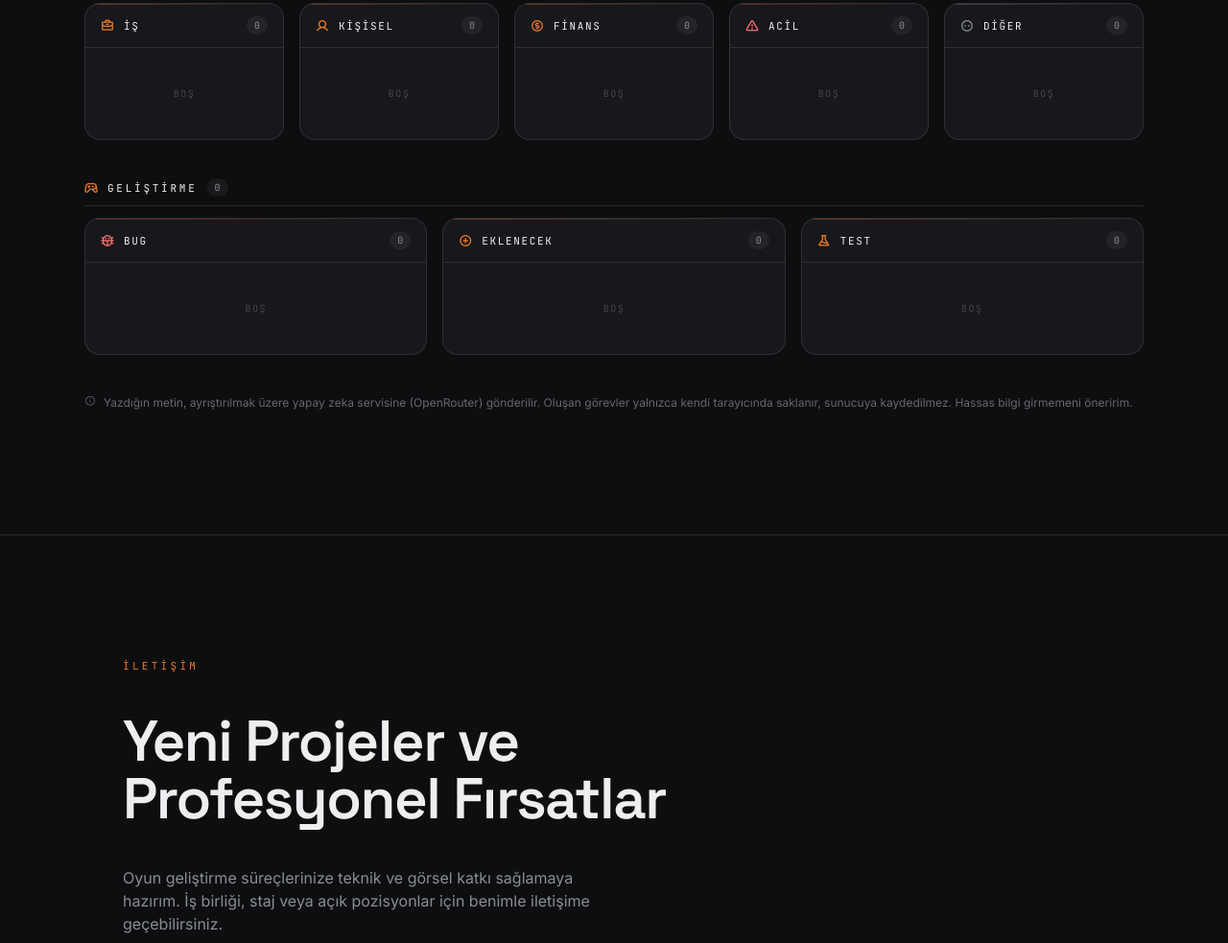
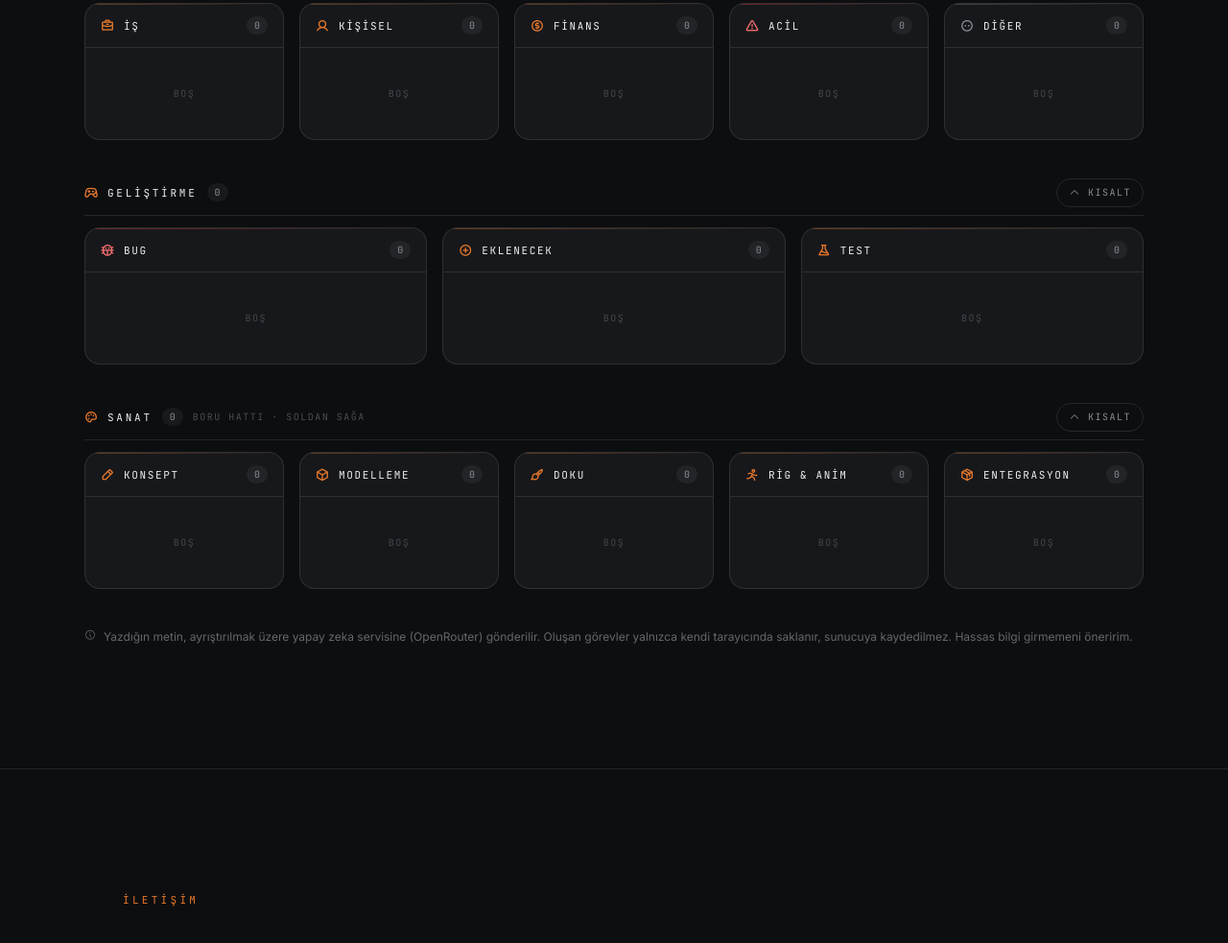
Before and after one commit to emirhanacr/PortfolioWebSite, a plain HTML site: page gorev-ayristirici.html in a window 1280 px wide. Shown: the part 822-1805 px from the top of the page at 96% size. Drawn offline with nearby package versions, Linux system fonts and the light colour scheme.

Commit message:
Sanat Todo

```diff
--- a/gorev-ayristirici.html
+++ b/gorev-ayristirici.html
@@ -112,30 +112,57 @@
       </div>
 
       <!-- ============ KİŞİSEL BÖLÜM ============ -->
+      <!-- Bölüm id kalıbı: section-X / board-X / count-X / toggle-X / toggleIcon-X / toggleLabel-X
+           JS bu id'leri bölüm adından türetiyor, yeni bölüm eklerken kalıba uy. -->
       <section id="section-kisisel" class="mb-10">
         <div class="mb-3 flex flex-wrap items-center justify-between gap-3 border-b border-white/10 pb-2">
           <div class="flex items-center gap-2.5">
             <i class="ph-bold ph-user-list text-sm text-accent"></i>
             <h2 class="font-mono text-[11px] uppercase tracking-[0.25em] text-ink">Kişisel</h2>
-            <span id="countKisisel" class="rounded-full bg-white/5 px-2 py-0.5 font-mono text-[10px] tabular-nums text-muted">0</span>
+            <span id="count-kisisel" class="rounded-full bg-white/5 px-2 py-0.5 font-mono text-[10px] tabular-nums text-muted">0</span>
           </div>
-          <button id="toggleKisisel" type="button" aria-expanded="true" aria-controls="board-kisisel"
+          <button id="toggle-kisisel" type="button" aria-expanded="true" aria-controls="board-kisisel"
             class="inline-flex items-center gap-2 rounded-full border border-white/10 px-3 py-1.5 font-mono text-[10px] uppercase tracking-[0.15em] text-muted transition-colors duration-300 hover:border-white/25 hover:text-ink focus-ring">
-            <i id="toggleKisiselIcon" class="ph ph-caret-up text-xs"></i>
-            <span id="toggleKisiselLabel">Kısalt</span>
+            <i id="toggleIcon-kisisel" class="ph ph-caret-up text-xs"></i>
+            <span id="toggleLabel-kisisel">Kısalt</span>
           </button>
         </div>
         <div id="board-kisisel" class="grid grid-cols-1 gap-4 sm:grid-cols-2 lg:grid-cols-3 xl:grid-cols-5"></div>
       </section>
 
       <!-- ============ GELİŞTİRME BÖLÜM ============ -->
-      <section id="section-gelistirme">
-        <div class="mb-3 flex items-center gap-2.5 border-b border-white/10 pb-2">
-          <i class="ph-bold ph-game-controller text-sm text-accent"></i>
-          <h2 class="font-mono text-[11px] uppercase tracking-[0.25em] text-ink">Geliştirme</h2>
-          <span id="countGelistirme" class="rounded-full bg-white/5 px-2 py-0.5 font-mono text-[10px] tabular-nums text-muted">0</span>
+      <section id="section-gelistirme" class="mb-10">
+        <div class="mb-3 flex flex-wrap items-center justify-between gap-3 border-b border-white/10 pb-2">
+          <div class="flex items-center gap-2.5">
+            <i class="ph-bold ph-game-controller text-sm text-accent"></i>
+            <h2 class="font-mono text-[11px] uppercase tracking-[0.25em] text-ink">Geliştirme</h2>
+            <span id="count-gelistirme" class="rounded-full bg-white/5 px-2 py-0.5 font-mono text-[10px] tabular-nums text-muted">0</span>
+          </div>
+          <button id="toggle-gelistirme" type="button" aria-expanded="true" aria-controls="board-gelistirme"
+            class="inline-flex items-center gap-2 rounded-full border border-white/10 px-3 py-1.5 font-mono text-[10px] uppercase tracking-[0.15em] text-muted transition-colors duration-300 hover:border-white/25 hover:text-ink focus-ring">
+            <i id="toggleIcon-gelistirme" class="ph ph-caret-up text-xs"></i>
+            <span id="toggleLabel-gelistirme">Kısalt</span>
+          </button>
         </div>
         <div id="board-gelistirme" class="grid grid-cols-1 gap-4 sm:grid-cols-2 md:grid-cols-3"></div>
+      </section>
+
+      <!-- ============ SANAT BÖLÜM (üretim boru hattı) ============ -->
+      <section id="section-sanat">
+        <div class="mb-3 flex flex-wrap items-center justify-between gap-3 border-b border-white/10 pb-2">
+          <div class="flex items-center gap-2.5">
+            <i class="ph-bold ph-palette text-sm text-accent"></i>
+            <h2 class="font-mono text-[11px] uppercase tracking-[0.25em] text-ink">Sanat</h2>
+            <span id="count-sanat" class="rounded-full bg-white/5 px-2 py-0.5 font-mono text-[10px] tabular-nums text-muted">0</span>
+            <span class="hidden font-mono text-[10px] uppercase tracking-[0.15em] text-muted/50 sm:inline">boru hattı · soldan sağa</span>
+          </div>
+          <button id="toggle-sanat" type="button" aria-expanded="true" aria-controls="board-sanat"
+            class="inline-flex items-center gap-2 rounded-full border border-white/10 px-3 py-1.5 font-mono text-[10px] uppercase tracking-[0.15em] text-muted transition-colors duration-300 hover:border-white/25 hover:text-ink focus-ring">
+            <i id="toggleIcon-sanat" class="ph ph-caret-up text-xs"></i>
+            <span id="toggleLabel-sanat">Kısalt</span>
+          </button>
+        </div>
+        <div id="board-sanat" class="grid grid-cols-1 gap-4 sm:grid-cols-2 lg:grid-cols-3 xl:grid-cols-5"></div>
       </section>
 
       <!-- ============ GİZLİLİK NOTU ============ -->
--- a/scripts/gorev-ayristirici.js
+++ b/scripts/gorev-ayristirici.js
@@ -21,15 +21,15 @@
     API_ENDPOINT: 'https://gorev-ayristirici-api.emirhan-acr.workers.dev',
 
     STORAGE_KEY: 'gorev_ayristirici_tasks',
-    COLLAPSE_KEY: 'gorev_ayristirici_collapsed',
+    COLLAPSE_PREFIX: 'gorev_ayristirici_collapsed_',
     MAX_INPUT_CHARS: 2000,
 
+    // DOM id'leri bölüm adından türetilir: board-X / count-X / toggle-X /
+    // toggleIcon-X / toggleLabel-X. Yeni bölüm eklerken HTML'de aynı kalıba uy.
     BOARDS: Object.freeze([
       {
         id: 'kisisel',
-        mount: 'board-kisisel',
-        countEl: 'countKisisel',
-        grid: 'xl',
+        label: 'Kişisel',
         categories: Object.freeze([
           { id: 'İş',      icon: 'ph-briefcase',              tone: 'text-accent',  rule: 'from-accent/40' },
           { id: 'Kişisel', icon: 'ph-user',                   tone: 'text-accent',  rule: 'from-accent/40' },
@@ -40,13 +40,25 @@
       },
       {
         id: 'gelistirme',
-        mount: 'board-gelistirme',
-        countEl: 'countGelistirme',
-        grid: 'md',
+        label: 'geliştirme',
         categories: Object.freeze([
           { id: 'Bug',       icon: 'ph-bug',         tone: 'text-red-400', rule: 'from-red-500/40' },
           { id: 'Eklenecek', icon: 'ph-plus-circle', tone: 'text-accent',  rule: 'from-accent/40' },
           { id: 'Test',      icon: 'ph-flask',       tone: 'text-accent',  rule: 'from-accent/40' },
+        ]),
+      },
+      {
+        // Üretim boru hattı — kolon sırası bilinçli olarak iş akışını izler.
+        id: 'sanat',
+        label: 'sanat',
+        categories: Object.freeze([
+          { id: 'Konsept',        icon: 'ph-pencil-simple',     tone: 'text-accent', rule: 'from-accent/40' },
+          { id: 'Modelleme',      icon: 'ph-cube',              tone: 'text-accent', rule: 'from-accent/40' },
+          { id: 'Doku',           icon: 'ph-paint-brush',       tone: 'text-accent', rule: 'from-accent/40' },
+          // `id` worker sözlüğüyle birebir eşleşmek zorunda; `label` sadece kolon
+          // başlığında görünür — tam adı 5 kolonlu ızgaraya sığmıyor.
+          { id: 'Rig & Animasyon', label: 'Rig & Anim', icon: 'ph-person-simple-run', tone: 'text-accent', rule: 'from-accent/40' },
+          { id: 'Entegrasyon',    icon: 'ph-package',           tone: 'text-accent', rule: 'from-accent/40' },
         ]),
       },
     ]),
@@ -90,13 +102,19 @@
     clearAllIcon: document.getElementById('clearAllIcon'),
     clearAllLabel: document.getElementById('clearAllLabel'),
 
-    boardKisisel: document.getElementById('board-kisisel'),
-    toggleKisisel: document.getElementById('toggleKisisel'),
-    toggleKisiselIcon: document.getElementById('toggleKisiselIcon'),
-    toggleKisiselLabel: document.getElementById('toggleKisiselLabel'),
-
     toastContainer: document.getElementById('toastContainer'),
   };
+
+  /** Bir bölümün DOM elemanlarını id kalıbından toplar. */
+  function boardEls(boardId) {
+    return {
+      mount: document.getElementById('board-' + boardId),
+      count: document.getElementById('count-' + boardId),
+      toggle: document.getElementById('toggle-' + boardId),
+      icon: document.getElementById('toggleIcon-' + boardId),
+      label: document.getElementById('toggleLabel-' + boardId),
+    };
+  }
 
   /* ============================================================
    * Storage — hiçbir koşulda patlamaz
@@ -308,19 +326,27 @@
    * Kısaltma (üst bölüm)
    * ========================================================== */
   const Collapse = {
-    isCollapsed() { return Storage.read(CONFIG.COLLAPSE_KEY, false) === true; },
+    key(boardId) { return CONFIG.COLLAPSE_PREFIX + boardId; },
 
-    apply(collapsed) {
-      DOM.boardKisisel.classList.toggle('hidden', collapsed);
-      DOM.toggleKisiselIcon.className = 'ph ' + (collapsed ? 'ph-caret-down' : 'ph-caret-up') + ' text-xs';
-      DOM.toggleKisiselLabel.textContent = collapsed ? 'Göster' : 'Kısalt';
-      DOM.toggleKisisel.setAttribute('aria-expanded', String(!collapsed));
+    isCollapsed(boardId) { return Storage.read(Collapse.key(boardId), false) === true; },
+
+    apply(boardId, collapsed) {
+      const els = boardEls(boardId);
+      if (!els.mount || !els.toggle) return;
+      els.mount.classList.toggle('hidden', collapsed);
+      els.icon.className = 'ph ' + (collapsed ? 'ph-caret-down' : 'ph-caret-up') + ' text-xs';
+      els.label.textContent = collapsed ? 'Göster' : 'Kısalt';
+      els.toggle.setAttribute('aria-expanded', String(!collapsed));
     },
 
-    toggle() {
-      const next = !Collapse.isCollapsed();
-      Storage.write(CONFIG.COLLAPSE_KEY, next);
-      Collapse.apply(next);
+    toggle(boardId) {
+      const next = !Collapse.isCollapsed(boardId);
+      Storage.write(Collapse.key(boardId), next);
+      Collapse.apply(boardId, next);
+    },
+
+    applyAll() {
+      CONFIG.BOARDS.forEach((b) => Collapse.apply(b.id, Collapse.isCollapsed(b.id)));
     },
   };
 
@@ -330,7 +356,7 @@
   const UI = {
     renderBoards() {
       CONFIG.BOARDS.forEach((board) => {
-        const mount = document.getElementById(board.mount);
+        const mount = boardEls(board.id).mount;
         if (!mount) return;
 
         const grouped = {};
@@ -366,7 +392,8 @@
 
       const title = document.createElement('h3');
       title.className = 'flex-1 truncate font-mono text-[11px] uppercase tracking-[0.15em] text-ink';
-      title.textContent = meta.id;
+      title.textContent = meta.label || meta.id;
+      if (meta.label) title.title = meta.id;   // kısaltılmışsa tam adı ipucunda göster
 
       const badge = document.createElement('span');
       badge.className = 'rounded-full bg-white/5 px-2 py-0.5 font-mono text-[10px] tabular-nums text-muted';
@@ -439,7 +466,7 @@
       DOM.statsPill.classList.toggle('inline-flex', total > 0);
 
       CONFIG.BOARDS.forEach((board) => {
-        const el = document.getElementById(board.countEl);
+        const el = boardEls(board.id).count;
         if (el) el.textContent = String(State.countForBoard(board.id));
       });
     },
@@ -699,9 +726,9 @@
         const b = BOARD_OF[t.category];
         perBoard[b] = (perBoard[b] || 0) + 1;
       });
-      const parts = [];
-      if (perBoard.kisisel) parts.push(perBoard.kisisel + ' kişisel');
-      if (perBoard.gelistirme) parts.push(perBoard.gelistirme + ' geliştirme');
+      const parts = CONFIG.BOARDS
+        .filter((b) => perBoard[b.id])
+        .map((b) => perBoard[b.id] + ' ' + b.label.toLocaleLowerCase('tr'));
       Toast.success(created.length + ' görev eklendi (' + parts.join(', ') + ').');
     } catch (error) {
       const message = error && error.message ? error.message : 'Beklenmeyen bir hata oluştu.';
@@ -727,12 +754,16 @@
     });
 
     DOM.errorBannerClose.addEventListener('click', UI.hideError);
-    DOM.toggleKisisel.addEventListener('click', Collapse.toggle);
 
-    /* --- panolar (olay delegasyonu, iki bölüm için de) --- */
+    /* --- panolar (olay delegasyonu, her bölüm için) --- */
     CONFIG.BOARDS.forEach((board) => {
-      const mount = document.getElementById(board.mount);
+      const els = boardEls(board.id);
+      const mount = els.mount;
       if (!mount) return;
+
+      if (els.toggle) {
+        els.toggle.addEventListener('click', () => Collapse.toggle(board.id));
+      }
 
       // Sürükleme biter bitmez gelen tık, etiketin onay kutusunu işaretlemesine
       // yol açmasın diye yakalama aşamasında yutulur.
@@ -827,7 +858,7 @@
   function init() {
     State.hydrate();
     bindEvents();
-    Collapse.apply(Collapse.isCollapsed());
+    Collapse.applyAll();
     UI.renderBoards();
     UI.updateCharCount();
   }
```
Also changed, not shown: worker/worker.js (+53 -6 lines).
